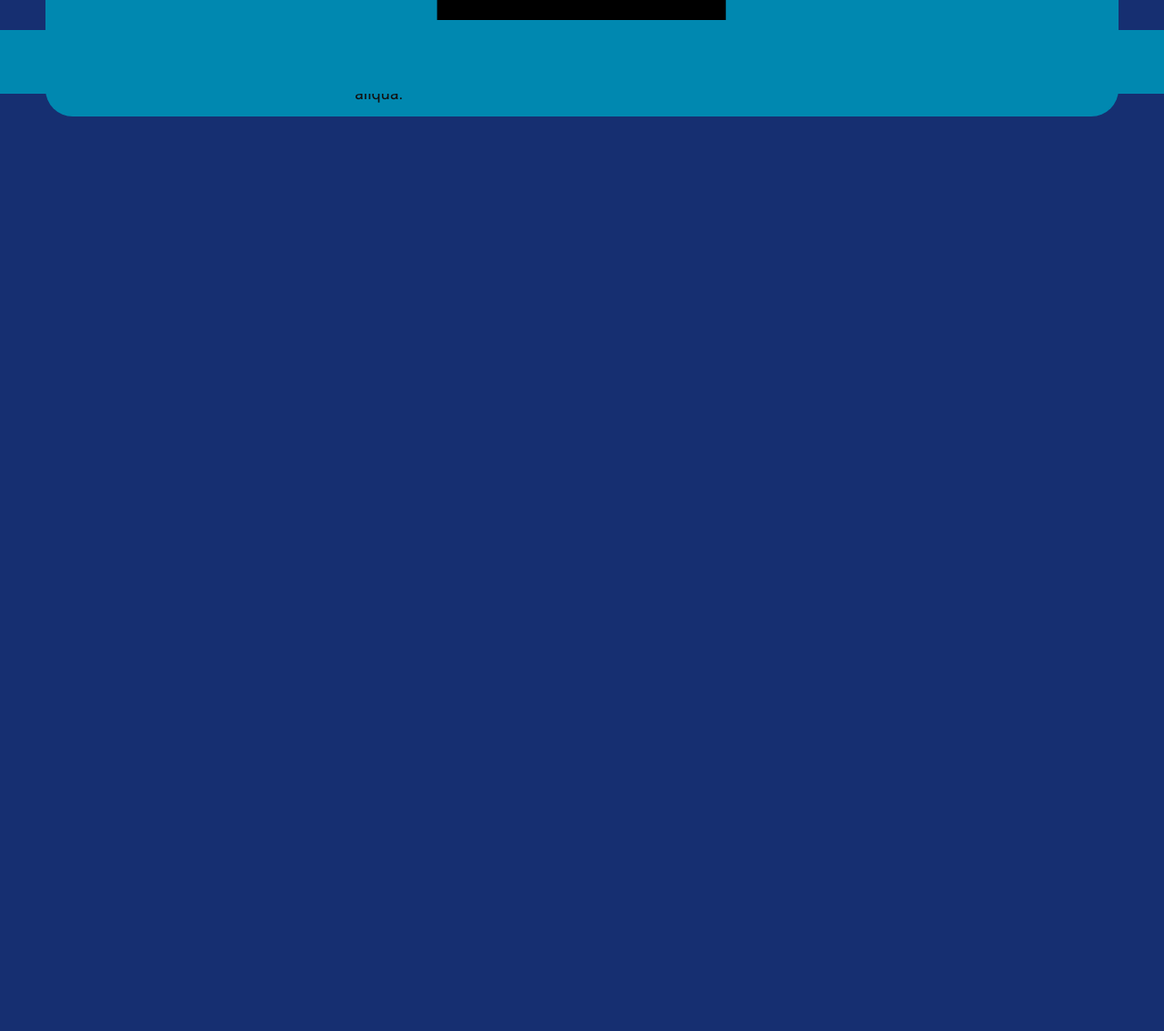
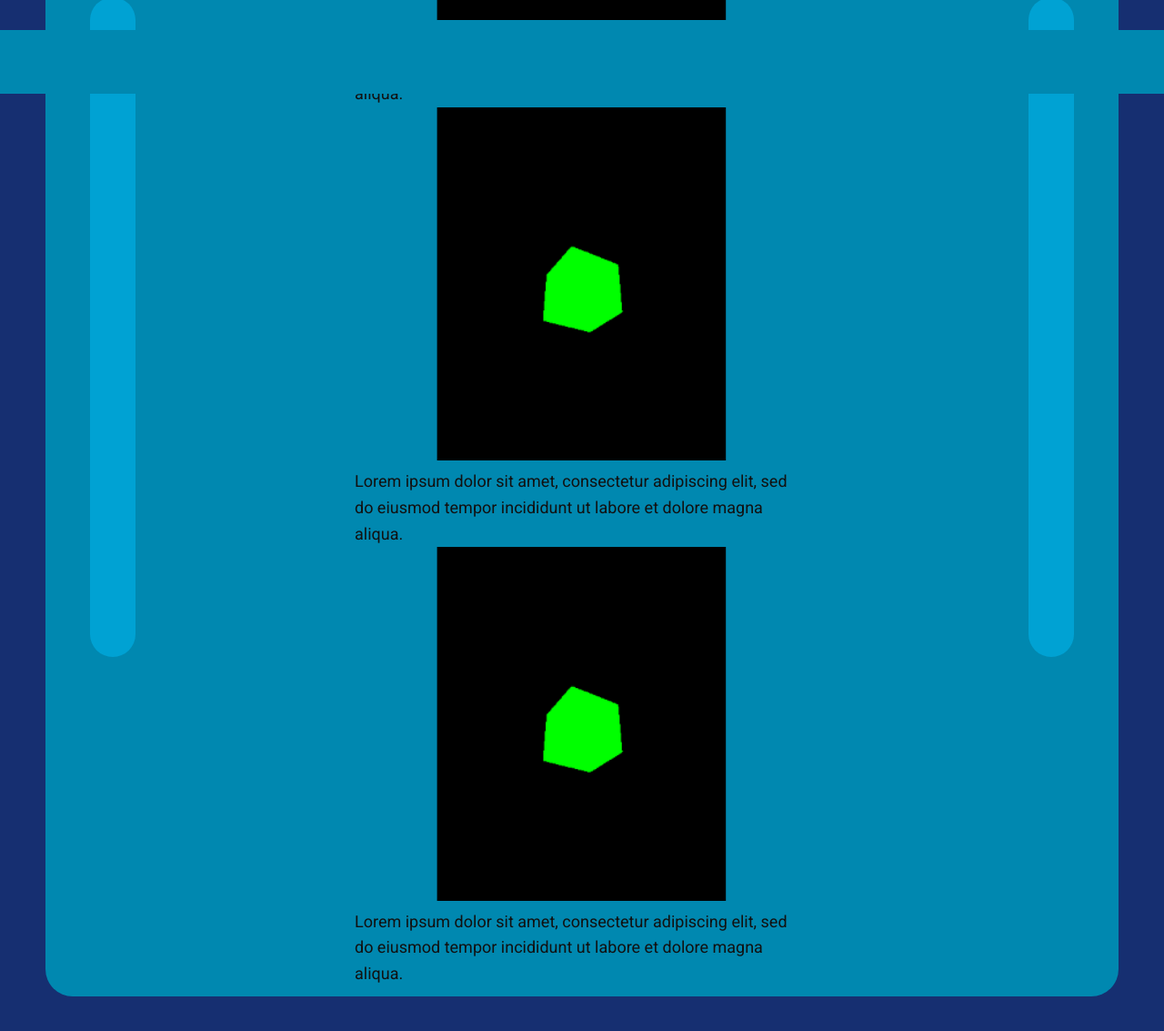
Before and after one commit to bcLego19/threejs, a plain HTML site: page index.html in a window 1280 px wide. Shown: the part 697-1830 px from the top of the page at 91% size. Before the commit the page ends 925 px from the top, so only its background shows below. Drawn offline with Linux system fonts and the light colour scheme.

Commit message:
Update index.html

```diff
--- a/index.html
+++ b/index.html
@@ -77,6 +77,38 @@
 
 					</div>
 
+					<div class="carousel-items">
+
+						<div class="carousel-item-main">
+							<img src="./assets/images/tutorial-image.png">
+						</div>
+
+						<div class="carousel-caption">
+							<caption>Lorem ipsum dolor sit amet, consectetur adipiscing elit, sed do eiusmod tempor incididunt ut labore et dolore magna aliqua.</caption>
+						</div>
+
+						<div class="carousel-item-link">
+
+						</div>
+
+					</div>
+
+					<div class="carousel-items">
+
+						<div class="carousel-item-main">
+							<img src="./assets/images/tutorial-image.png">
+						</div>
+
+						<div class="carousel-caption">
+							<caption>Lorem ipsum dolor sit amet, consectetur adipiscing elit, sed do eiusmod tempor incididunt ut labore et dolore magna aliqua.</caption>
+						</div>
+
+						<div class="carousel-item-link">
+
+						</div>
+
+					</div>
+
 				</div>
 
 				<div class="carousel-controls right-button accent-bg accent-text">
```
